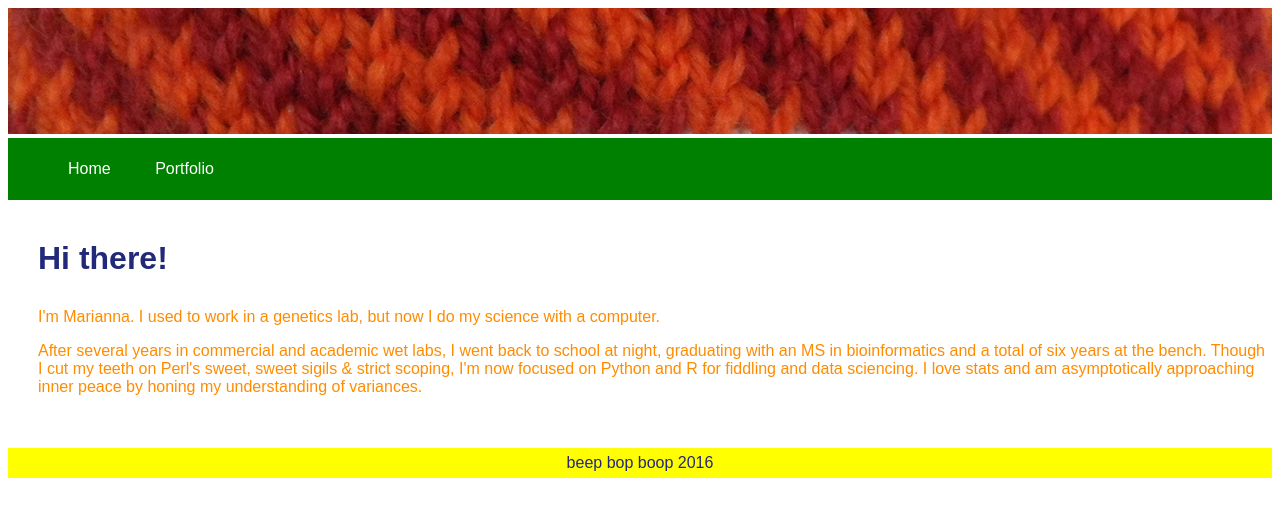
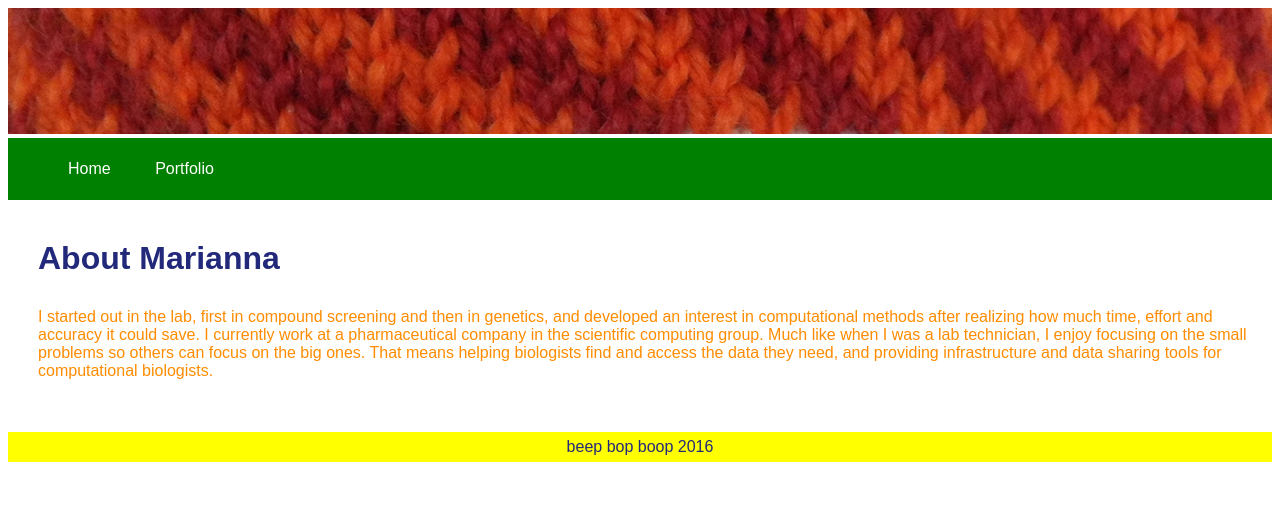
Before and after one commit to mfoos/mfoos.github.io, a plain HTML site: page index.html in a window 1280 px wide. Drawn offline with Linux system fonts and the light colour scheme.

Commit message:
updated landing text

```diff
--- a/index.html
+++ b/index.html
@@ -28,9 +28,8 @@
 
 				<div class="subtitle">
 					<div class="container">
-						<h1>Hi there!</h1>
-						<p>I'm Marianna. I used to work in a genetics lab, but now I do my science with a computer.</p>
-						<p>After several years in commercial and academic wet labs, I went back to school at night, graduating with an MS in bioinformatics and a total of six years at the bench. Though I cut my teeth on Perl's sweet, sweet sigils & strict scoping, I'm now focused on Python and R for fiddling and data sciencing. I love stats and am asymptotically approaching inner peace by honing my understanding of variances.</p>
+						<h1>About Marianna</h1>
+						<p>I started out in the lab, first in compound screening and then in genetics, and developed an interest in computational methods after realizing how much time, effort and accuracy it could save. I currently work at a pharmaceutical company in the scientific computing group. Much like when I was a lab technician, I enjoy focusing on the small problems so others can focus on the big ones. That means helping biologists find and access the data they need, and providing infrastructure and data sharing tools for computational biologists.</p>
 					</div>
 				</div>
 
```
